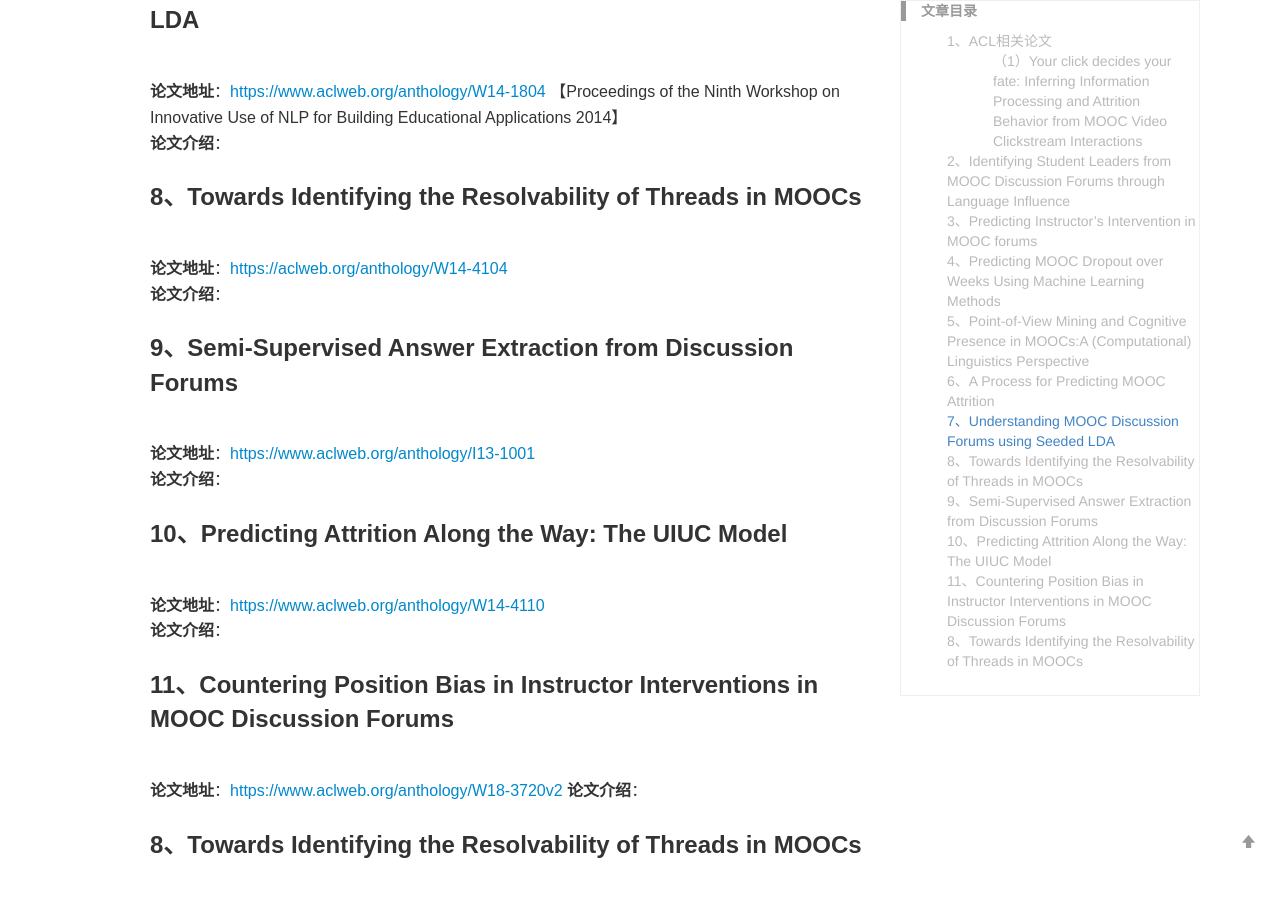
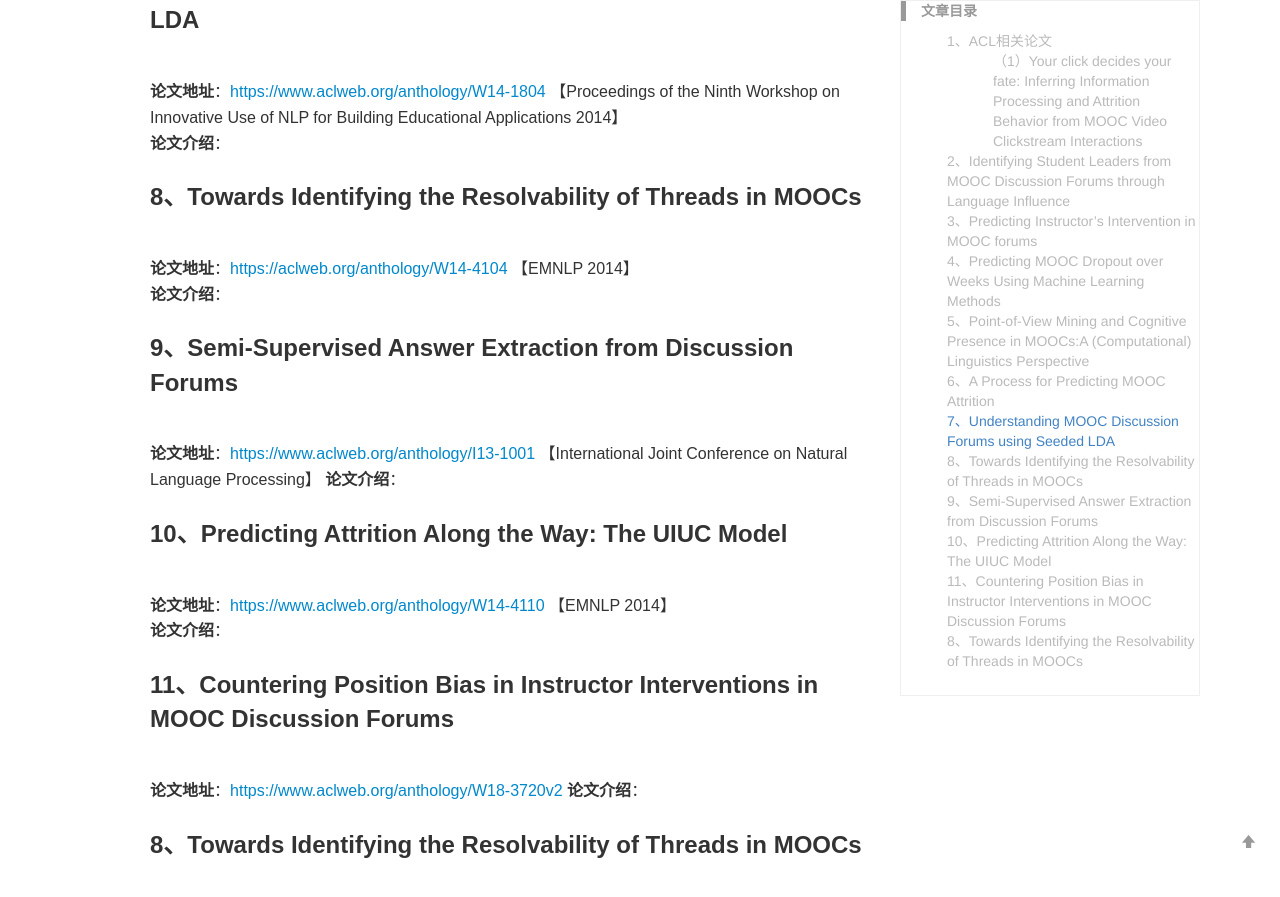
Before and after one commit to yuanmingchen/yuanmingchen.github.io, a Jekyll site: the page built from _posts/2019-04-19-online course nlp paper survey 2.md, in a window 1280 px wide and 900 px high, scrolled down 1900 px. Shown: the top 897 px of the window. Built offline with Jekyll 4.4.1, drawn with Linux system fonts in a browser that asks for light colours; comment, search, counter and statistics services are not loaded.

Commit message:
Updates _posts/2019-04-19-online course nlp paper survey 2.md
Auto commit by GitBook Editor

```diff
--- a/_posts/2019-04-19-online course nlp paper survey 2.md
+++ b/_posts/2019-04-19-online course nlp paper survey 2.md
@@ -58,14 +58,14 @@ Ratechange fast clicks while playing or pausing video lecture content, indicatin
 **论文介绍**：
 
 ### 8、Towards Identifying the Resolvability of Threads in MOOCs
-**论文地址**：<https://aclweb.org/anthology/W14-4104>
+**论文地址**：<https://aclweb.org/anthology/W14-4104>  【EMNLP 2014】
 **论文介绍**：
 ### 9、Semi-Supervised Answer Extraction from Discussion Forums
-**论文地址**：<https://www.aclweb.org/anthology/I13-1001>
+**论文地址**：<https://www.aclweb.org/anthology/I13-1001>  【International Joint Conference on Natural Language Processing】
 **论文介绍**：
 
 ### 10、Predicting Attrition Along the Way: The UIUC Model
-**论文地址**：<https://www.aclweb.org/anthology/W14-4110>
+**论文地址**：<https://www.aclweb.org/anthology/W14-4110>  【EMNLP 2014】
 **论文介绍**：
 
 ### 11、Countering Position Bias in Instructor Interventions in MOOC Discussion Forums
```
